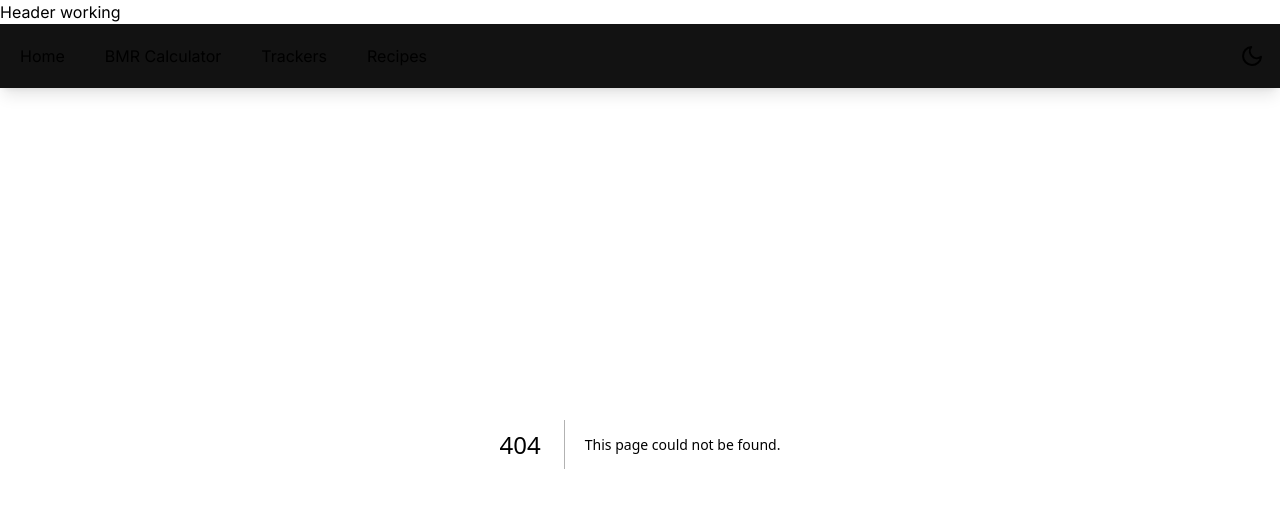
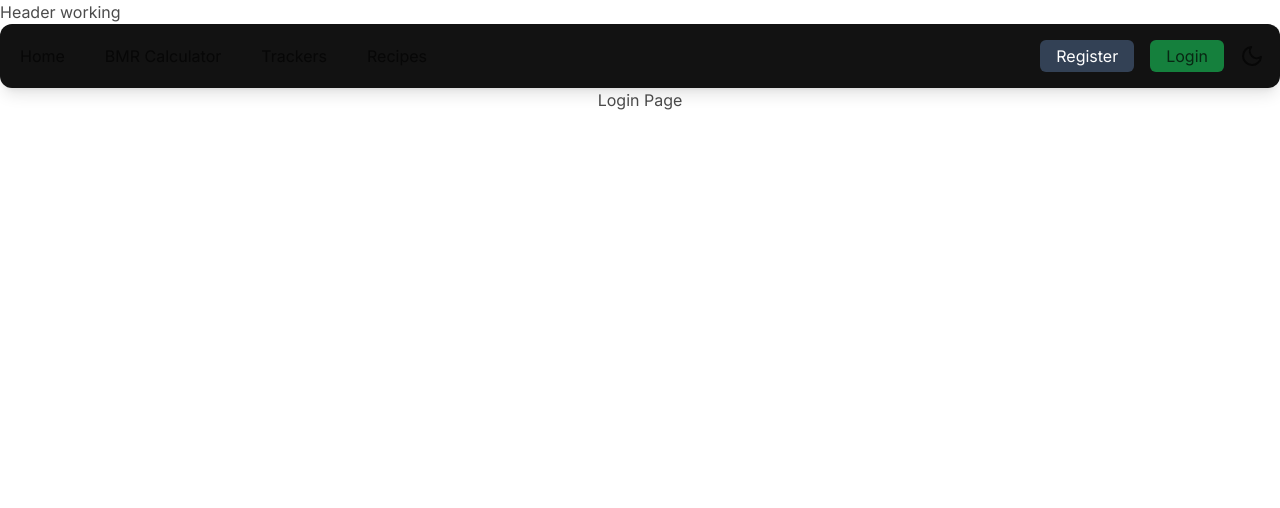
Before and after one commit to nikolajnowicki/simply-calories, a Next.js app in the folder simply-calories/: page /login in a window 1280 px wide. Before the commit this address had no page. Shown: the top 508 px of the page. Built offline with nearby package versions, Linux system fonts and the light colour scheme.

Commit message:
Created Login / Register Buttons

```diff
--- /dev/null
+++ b/simply-calories/src/app/login/page.tsx
@@ -0,0 +1,7 @@
+export default function Register() {
+  return (
+    <>
+      <h1>Login Page</h1>
+    </>
+  );
+}
--- /dev/null
+++ b/simply-calories/src/components/desktop/NavBar/LoginButton.tsx
@@ -0,0 +1,19 @@
+import Link from "next/link";
+
+type LogInButtonProps = {
+  text: string;
+  href: string;
+  className?: string;
+};
+
+export const LogInButton = ({ text, href }: LogInButtonProps) => {
+  return (
+    <li className="list-none">
+      <Link href={href} passHref>
+        <div className="flex justify-center items-center px-4 py-1 mr-4 h-8 text-md rounded-md bg-green-700 hover:bg-green-600  cursor-pointer ">
+          {text}
+        </div>
+      </Link>
+    </li>
+  );
+};
--- a/simply-calories/src/components/desktop/NavBar/NavBar.tsx
+++ b/simply-calories/src/components/desktop/NavBar/NavBar.tsx
@@ -1,6 +1,8 @@
 import ThemeSwitcher from "@/components/shared/ThemeSwitcher";
 import { NavBarButton } from "./NavBarButton";
 import { NavBarButtonDropdown } from "./NavBarButtonDropDown";
+import { LogInButton } from "./LoginButton";
+import { RegisterButton } from "./RegisterButton";
 
 const dropdownItems = [
   { text: "Calorie Tracker", href: "/calorie-tracker" },
@@ -9,7 +11,7 @@ const dropdownItems = [
 
 export const NavBar = () => {
   return (
-    <nav className="flex flex-row justify-between items-center w-full h-16 shadow-lg bg-DarkUiCol">
+    <nav className="flex flex-row justify-between items-center w-full h-16 shadow-lg rounded-xl bg-DarkUiCol">
       <ul className="flex">
         <NavBarButton text="Home" href="/" />
         <NavBarButton text="BMR Calculator" href="/bmr-calc" />
@@ -17,7 +19,12 @@ export const NavBar = () => {
         <NavBarButton text="Recipes" href="/recipes" />
       </ul>
 
-      <div className="flex">
+      <div className="flex items-center h-full">
+        {/* <NavBarButton text="Register" href="/register" />
+        <NavBarButton text="Login" href="/login" /> */}
+        <RegisterButton text="Register" href="/register"></RegisterButton>
+        <LogInButton text="Login" href="/login"></LogInButton>
+
         <ThemeSwitcher />
       </div>
     </nav>
--- a/simply-calories/src/components/desktop/NavBar/NavBarButton.tsx
+++ b/simply-calories/src/components/desktop/NavBar/NavBarButton.tsx
@@ -3,6 +3,7 @@ import Link from "next/link";
 type NavBarButtonProps = {
   text: string;
   href: string;
+  className?: string;
 };
 
 export const NavBarButton = ({ text, href }: NavBarButtonProps) => {
--- /dev/null
+++ b/simply-calories/src/components/desktop/NavBar/RegisterButton.tsx
@@ -0,0 +1,18 @@
+import Link from "next/link";
+
+type RegisterButtonProps = {
+  text: string;
+  href: string;
+};
+
+export const RegisterButton = ({ text, href }: RegisterButtonProps) => {
+  return (
+    <li className="list-none">
+      <Link href={href} passHref>
+        <div className="flex justify-center items-center px-4 py-1 mr-4 h-8 text-md rounded-md text-white bg-slate-700 hover:bg-slate-600      cursor-pointer 2">
+          {text}
+        </div>
+      </Link>
+    </li>
+  );
+};
```
